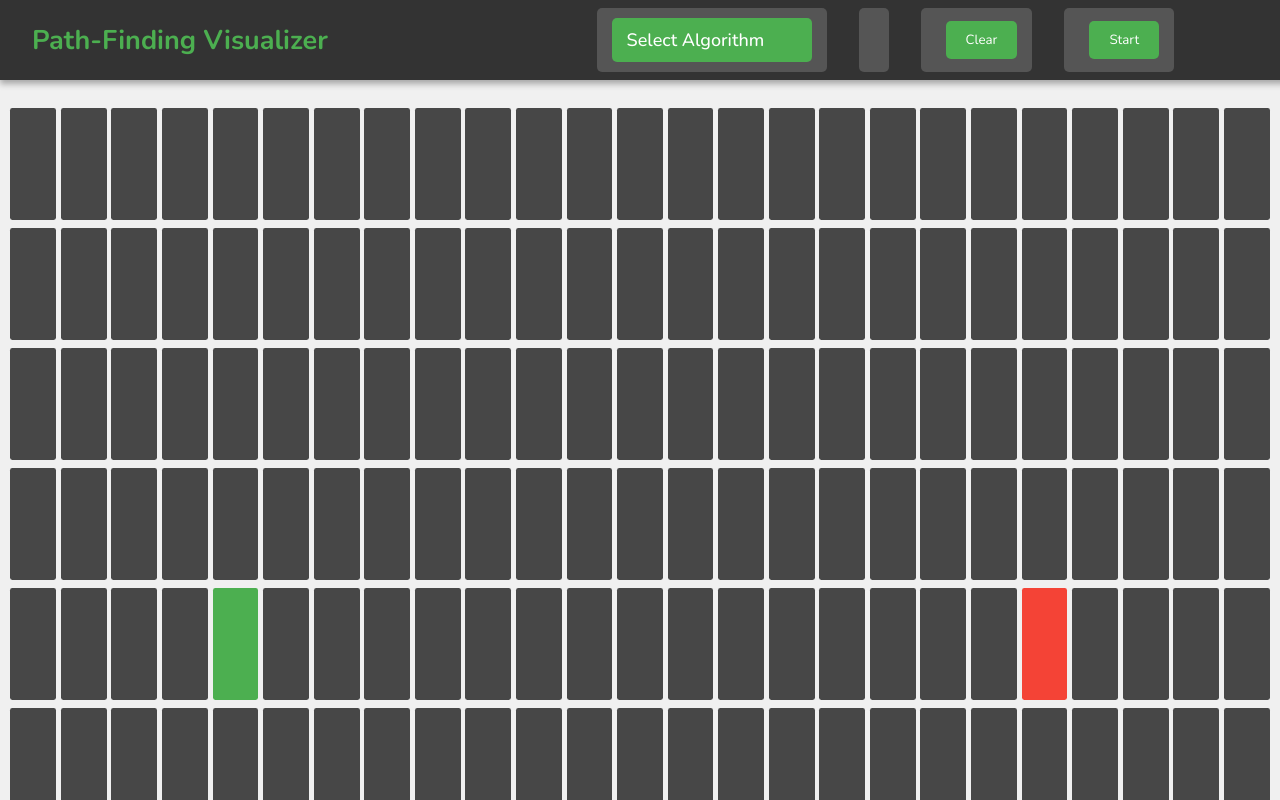
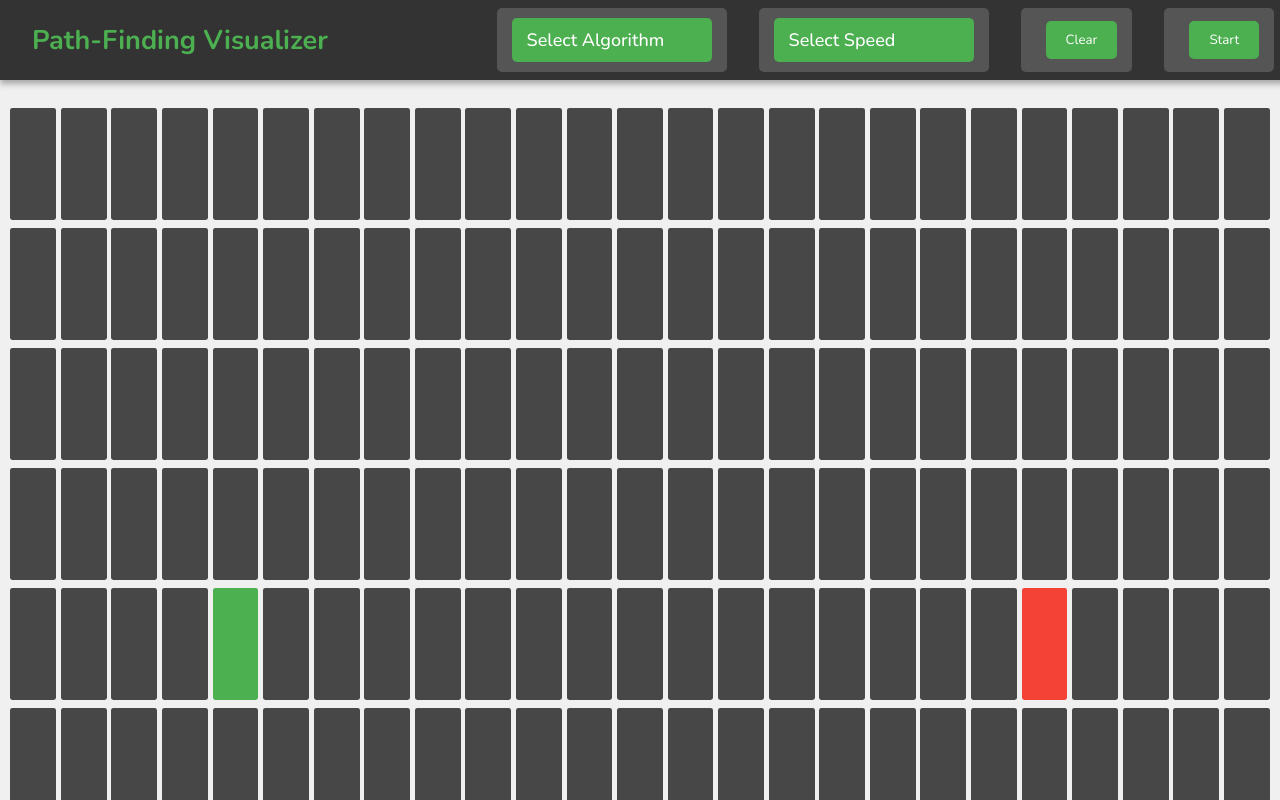
Before and after one commit to CodeJeffreyG/workingPFV, a React (Create React App) app: page / in a window 1280 px wide. Built offline with nearby package versions, Linux system fonts and the light colour scheme.

Commit message:
working speed changes

```diff
--- a/src/components/NavBar/NavBar.tsx
+++ b/src/components/NavBar/NavBar.tsx
@@ -1,5 +1,5 @@
 import React, { useState } from "react";
-import "./navbar.css";
+import "./navbar.css"; // Make sure this path is correct
 import Dropdown from "../SelectBox/SelectBox"; // Update the import path as necessary
 import { Node } from "../Utils/types/types";
 
@@ -8,7 +8,6 @@ interface Option {
   label: string;
 }
 
-// Define the props expected by the NavBar component
 interface NavBarProps {
   viewGrid: Node[][];
   clearGrid: (
@@ -18,11 +17,13 @@ interface NavBarProps {
   setViewGrid: React.Dispatch<React.SetStateAction<Node[][]>>;
   Bfs: (
     grid: Node[][],
-    setGrid: React.Dispatch<React.SetStateAction<Node[][]>>
+    setGrid: React.Dispatch<React.SetStateAction<Node[][]>>,
+    speed: string
   ) => void;
   Dfs: (
     grid: Node[][],
-    setGrid: React.Dispatch<React.SetStateAction<Node[][]>>
+    setGrid: React.Dispatch<React.SetStateAction<Node[][]>>,
+    speed: string
   ) => void;
 }
 
@@ -34,20 +35,32 @@ const NavBar: React.FC<NavBarProps> = ({
   Dfs,
 }) => {
   const [selectedAlgorithm, setSelectedAlgorithm] = useState<string>("");
+  const [selectedSpeed, setSelectedSpeed] = useState<string>("normal");
 
   const algorithms: Option[] = [
     { value: "bfs", label: "BFS" },
     { value: "dfs", label: "DFS" },
   ];
+
+  const speeds: Option[] = [
+    { value: "slow", label: "Slow" },
+    { value: "normal", label: "Normal" },
+    { value: "fast", label: "Fast" },
+  ];
+
   const handleAlgorithmChange = (value: string) => {
     setSelectedAlgorithm(value);
   };
 
+  const handleSpeedChange = (value: string) => {
+    setSelectedSpeed(value);
+  };
+
   const handleStart = () => {
     if (selectedAlgorithm === "dfs") {
-      Dfs(viewGrid, setViewGrid);
+      Dfs(viewGrid, setViewGrid, selectedSpeed);
     } else {
-      Bfs(viewGrid, setViewGrid);
+      Bfs(viewGrid, setViewGrid, selectedSpeed);
     }
   };
 
@@ -62,7 +75,13 @@ const NavBar: React.FC<NavBarProps> = ({
             onOptionSelected={handleAlgorithmChange}
           />
         </li>
-        <li>{/* Speed dropdown or other UI elements */}</li>
+        <li>
+          <Dropdown
+            options={speeds}
+            placeholder="Select Speed"
+            onOptionSelected={handleSpeedChange}
+          />
+        </li>
         <li>
           <button onClick={() => clearGrid(viewGrid, setViewGrid)}>
             Clear
--- a/src/components/Utils/Algos.ts
+++ b/src/components/Utils/Algos.ts
@@ -1,6 +1,10 @@
 import { Node } from "./types/types";
 
-//will be used to find the shortest path
+const speedToDelay: any = {
+  slow: 100, // Slow speed in milliseconds
+  normal: 50, // Normal speed in milliseconds
+  fast: 10, // Fast speed in milliseconds
+};
 
 //write an algorithim that finds the shortest path back from the finishNode to the startNode
 const bfsTraverseBack = (
@@ -55,9 +59,11 @@ const bfsTraverseBack = (
 
 const Dfs = (
   grid: Array<Array<Node>>,
-  setGrid: React.Dispatch<React.SetStateAction<Array<Array<Node>>>>
+  setGrid: React.Dispatch<React.SetStateAction<Array<Array<Node>>>>,
+  speed: string
 ) => {
   // Find the starting node
+  let currentSpeed = speedToDelay[speed];
   const startNode = grid
     .map((row) => row.find((col) => col.isStart))
     .filter((x) => x)[0];
@@ -113,7 +119,7 @@ const Dfs = (
     }
 
     // Call dfsTimeout again after 1 second to continue the DFS algorithm
-    setTimeout(dfsTimeout, 10);
+    setTimeout(dfsTimeout, currentSpeed);
   };
 
   // Call dfsTimeout to start the DFS algorithm
@@ -122,8 +128,10 @@ const Dfs = (
 
 const Bfs = (
   grid: Array<Array<Node>>,
-  setGrid: React.Dispatch<React.SetStateAction<Array<Array<Node>>>>
+  setGrid: React.Dispatch<React.SetStateAction<Array<Array<Node>>>>,
+  speed: string
 ) => {
+  let currentSpeed = speedToDelay[speed];
   // Find the starting node
   const startNode = grid
     .map((row) => row.find((col) => col.isStart))
@@ -194,7 +202,7 @@ const Bfs = (
     }
 
     // Call bfsTimeout again after a short delay to continue the BFS algorithm
-    setTimeout(bfsTimeout, 10);
+    setTimeout(bfsTimeout, currentSpeed);
   };
 
   // Call bfsTimeout to start the BFS algorithm
```
